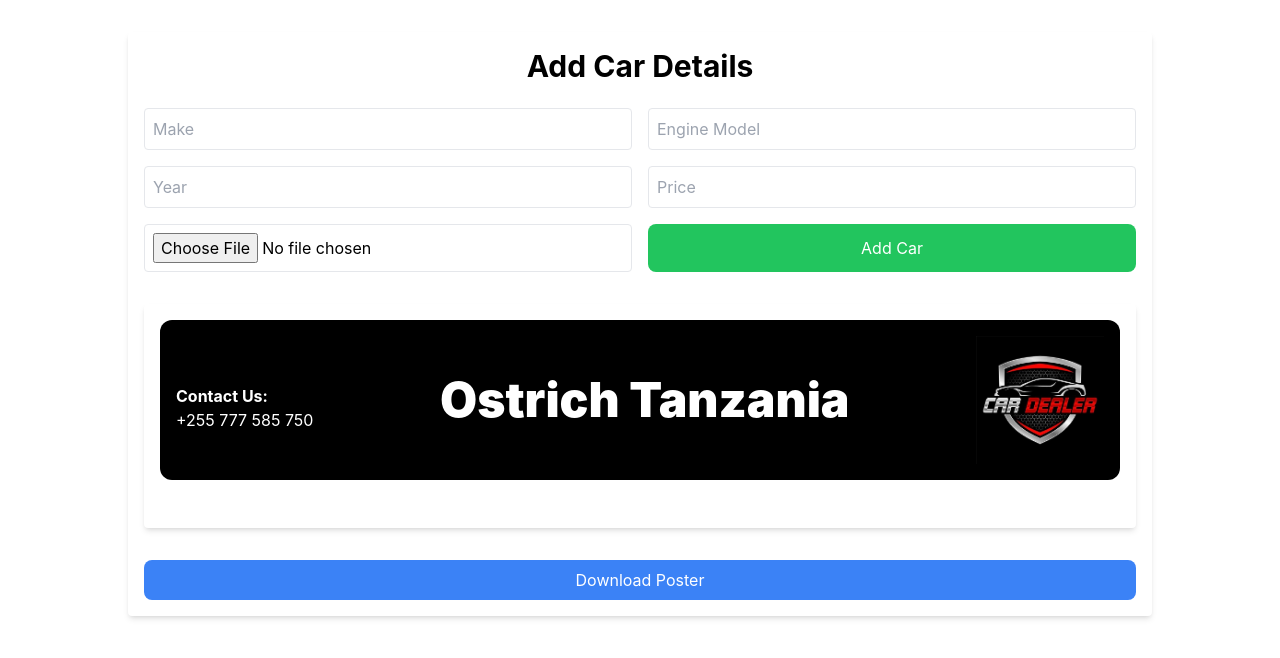
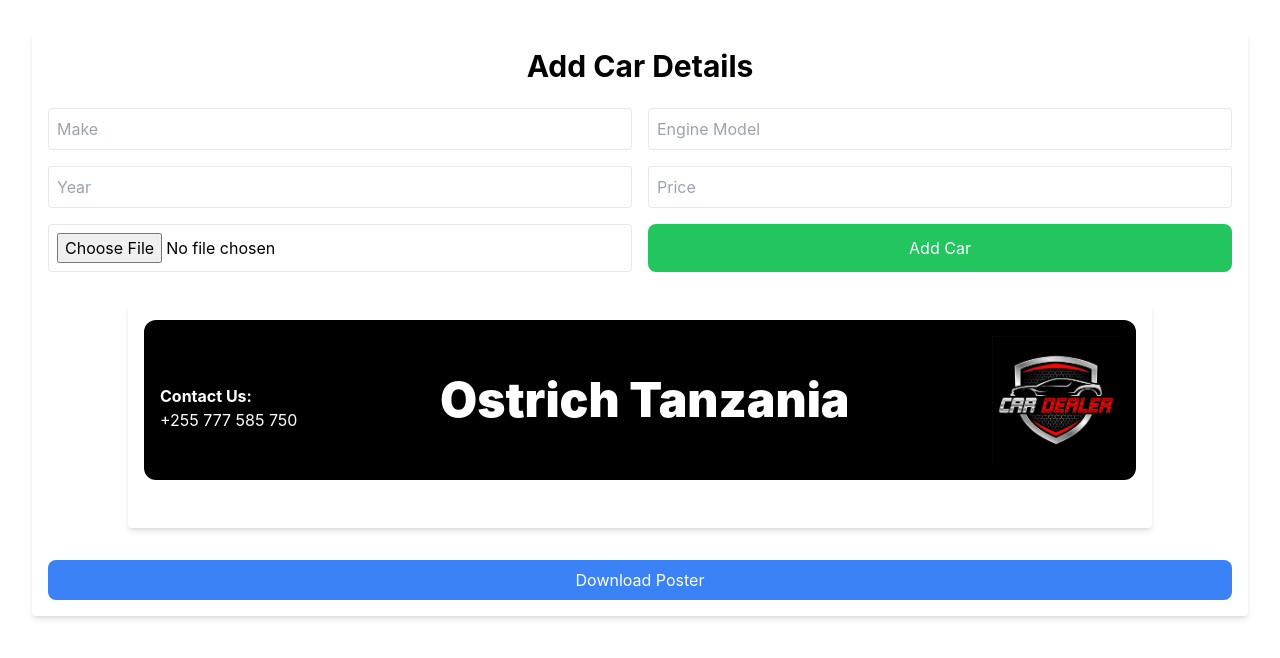
Before and after one commit to lucky99ethan/Poster, a React (Create React App) app: page / in a window 1280 px wide. Shown: the top 658 px of the page. Built offline with nearby package versions, Linux system fonts and the light colour scheme.

Commit message:
background changes

```diff
--- a/src/App.tsx
+++ b/src/App.tsx
@@ -100,8 +100,8 @@
   };
 
   return (
-    <div className="p-8 bg-white min-h-screen">
-      <div className="max-w-screen-lg mx-auto p-4 rounded shadow-md bg-white">
+    <div className="p-8 bg-white ">
+      <div className=" mx-auto p-4 rounded shadow-md bg-white">
         {cars.length === 6 ? (
           ""
         ) : (
@@ -200,7 +200,7 @@
                   Make: <span className="font-normal">{car.make}</span>
                 </h2>
                 <p className="mt-2 font-bold">
-                  Milage/Engine Model: <span className="font-normal">{car.model}</span> |
+                 Engine Model: <span className="font-normal">{car.model}</span> |
                   Year: <span className="font-normal">{car.year}</span>
                 </p>
                 <img
```
